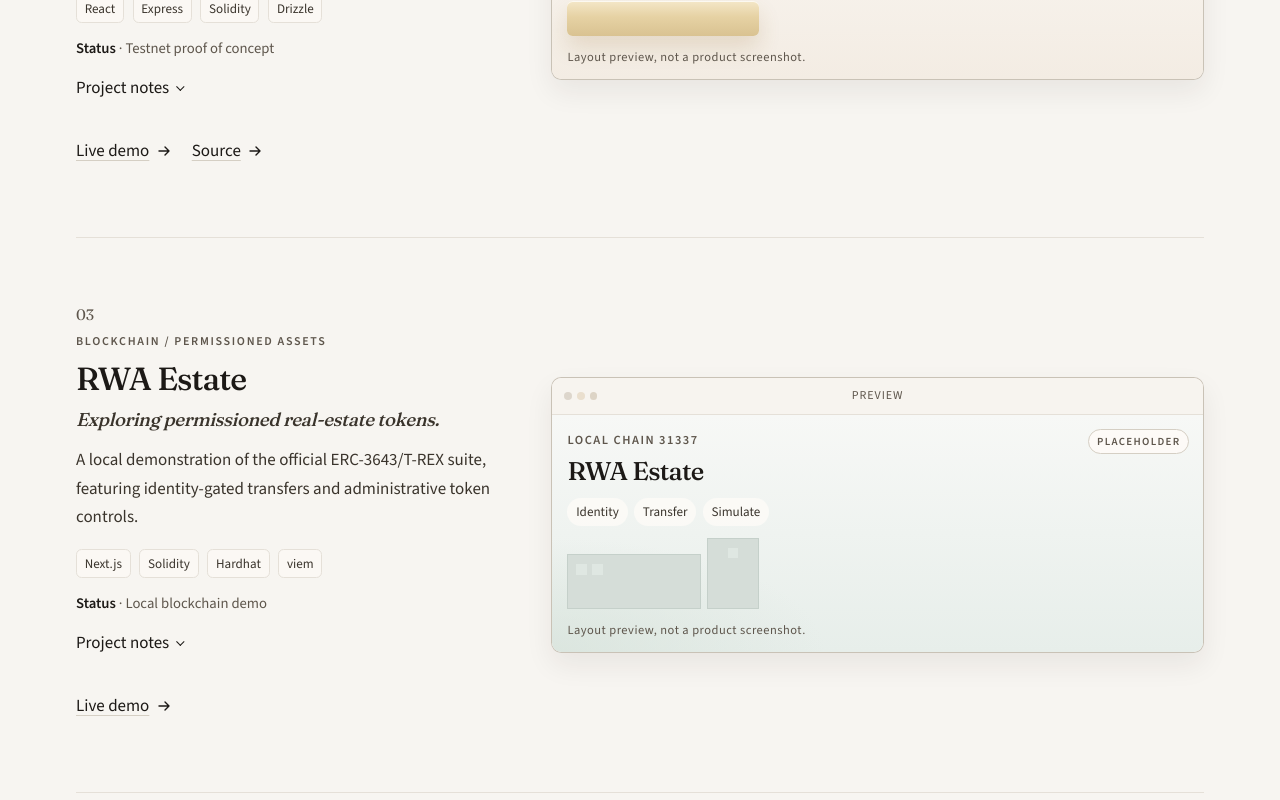
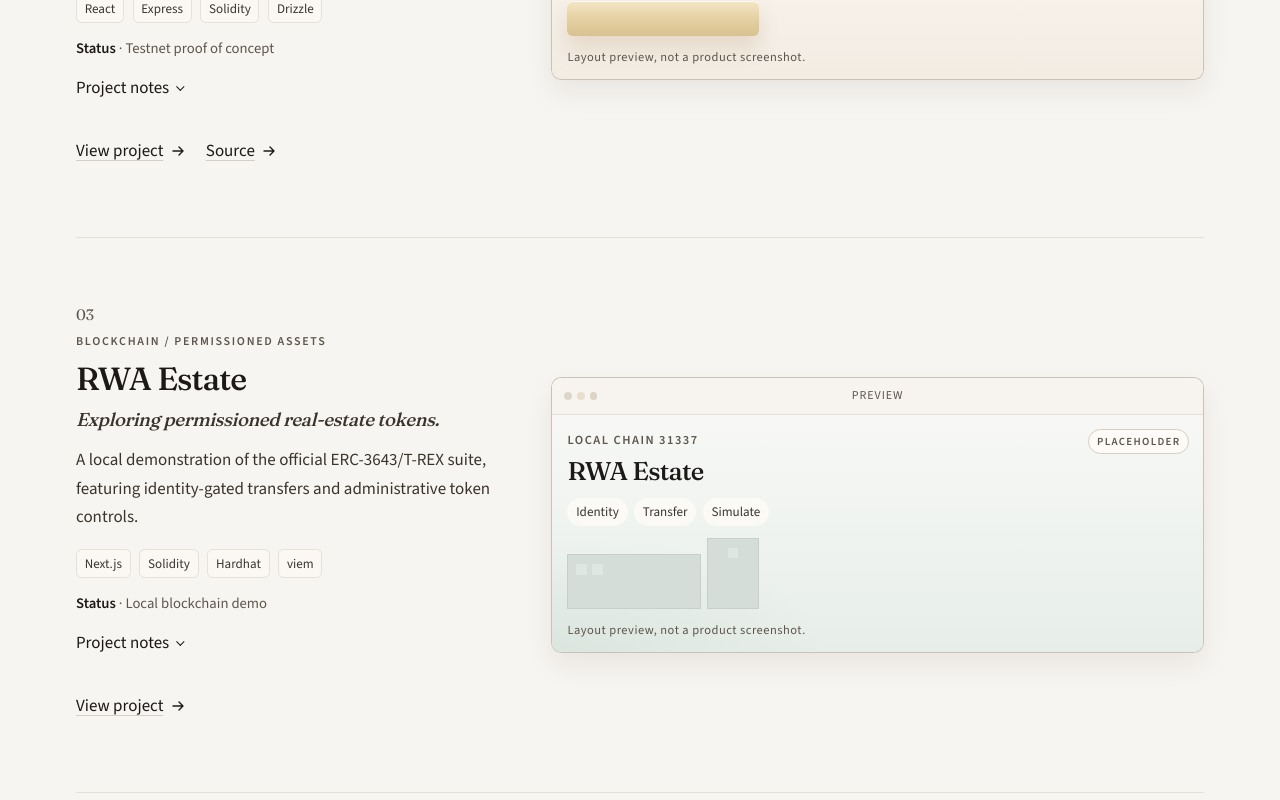
Before and after one commit to navrajesh/site, a Next.js app: page / in a window 1280 px wide. Shown: the part 3480-4280 px from the top of the page. Built offline with nearby package versions, Linux system fonts and the light colour scheme.

Commit message:
Refine portfolio project link labels

```diff
--- a/content/site.ts
+++ b/content/site.ts
@@ -231,7 +231,7 @@ export const site: Site = {
       links: [
         {
           href: "https://gold-tokenization.vercel.app",
-          label: "Live demo",
+          label: "View project",
         },
         {
           href: "https://github.com/navrajesh/uc-gold-tokenization",
@@ -269,7 +269,7 @@ export const site: Site = {
       links: [
         {
           href: "https://raj-rwa-real-estate.vercel.app",
-          label: "Live demo",
+          label: "View project",
         },
       ],
       image: {
@@ -337,7 +337,7 @@ export const site: Site = {
       links: [
         {
           href: "https://kya-procurement-agent-poc-gold.vercel.app",
-          label: "Live demo",
+          label: "View project",
         },
       ],
       image: {
@@ -371,7 +371,7 @@ export const site: Site = {
       links: [
         {
           href: "https://vc-browser-poc.vercel.app",
-          label: "Live demo",
+          label: "View project",
         },
       ],
       image: {
@@ -405,7 +405,7 @@ export const site: Site = {
       links: [
         {
           href: "https://aura-certified-vc-murex.vercel.app",
-          label: "Live demo",
+          label: "View project",
         },
       ],
       image: {
@@ -439,7 +439,7 @@ export const site: Site = {
       links: [
         {
           href: "https://ai-agent-labs.vercel.app",
-          label: "Live demo",
+          label: "View project",
         },
       ],
       image: {
@@ -473,7 +473,7 @@ export const site: Site = {
       links: [
         {
           href: "https://system-design-academy-lemon.vercel.app",
-          label: "Live demo",
+          label: "View project",
         },
         {
           href: "https://github.com/navrajesh/system-design-academy",
@@ -511,7 +511,7 @@ export const site: Site = {
       links: [
         {
           href: "https://service-flow-raj.vercel.app",
-          label: "Live demo",
+          label: "View project",
         },
       ],
       image: {
```
